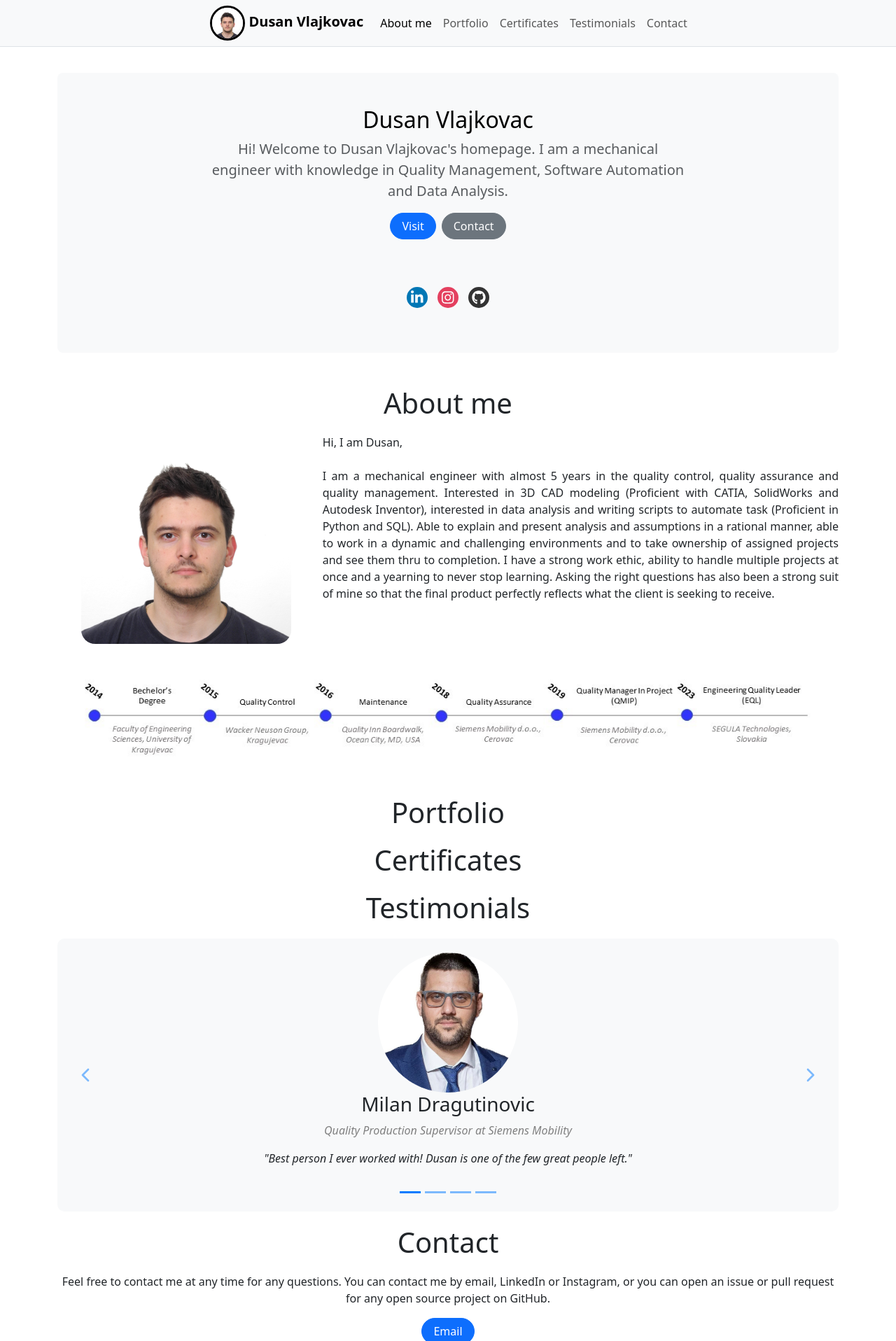
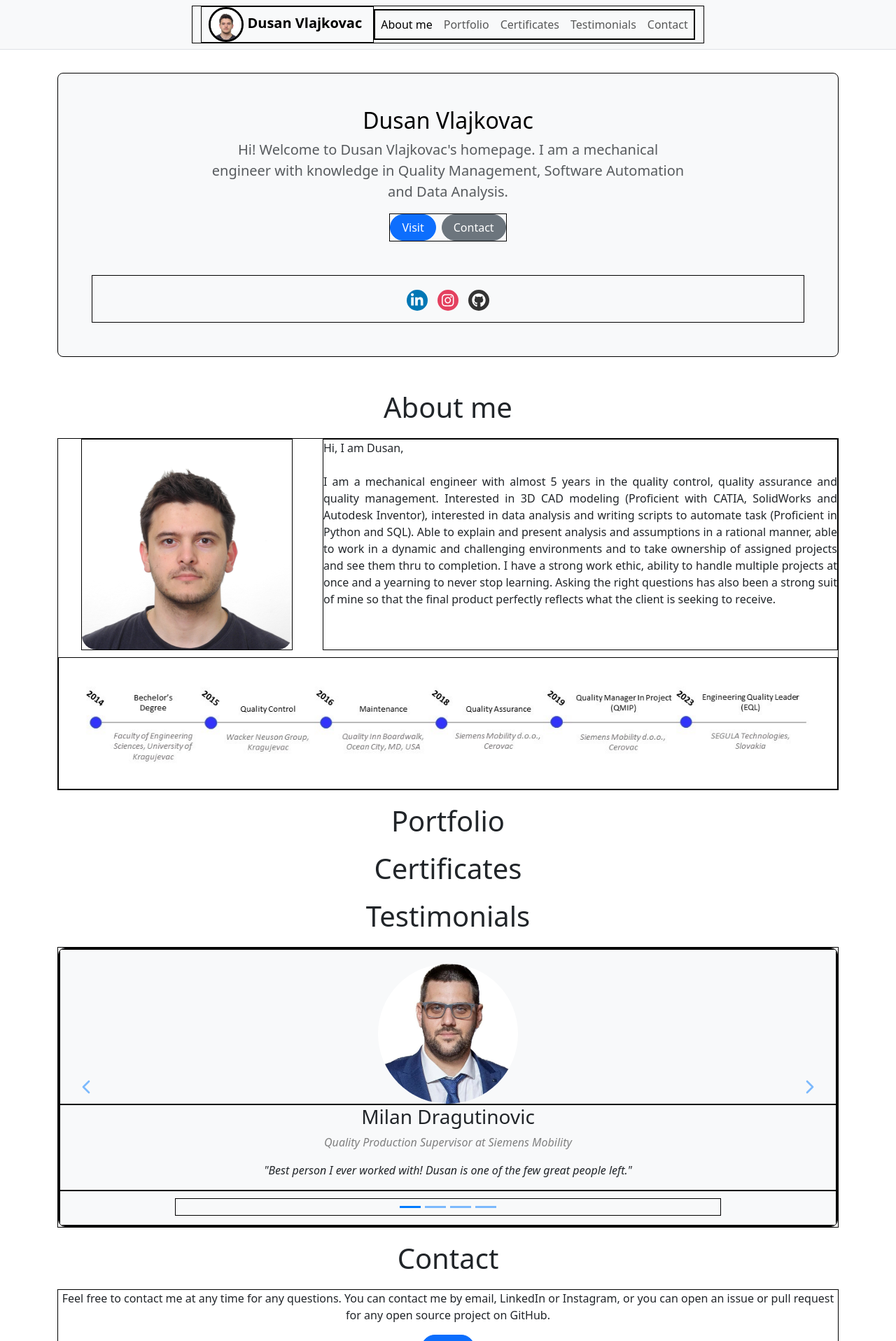
Before and after one commit to DuleNapon/My-Portfolio, a Django app: page / in a window 1280 px wide. Shown: the top 1916 px of the page at 70% size. Run offline with Django 5.2, Linux system fonts and the light colour scheme.

Commit message:
First commit!

```diff
--- a/src/main/static/css/style.css
+++ b/src/main/static/css/style.css
@@ -154,7 +154,9 @@ header{
   padding-top: 30px;
   padding-bottom: 30px;
 }
-
+div {
+  border: 1px solid black;
+}
 body {
   text-align: center;
 }
```
